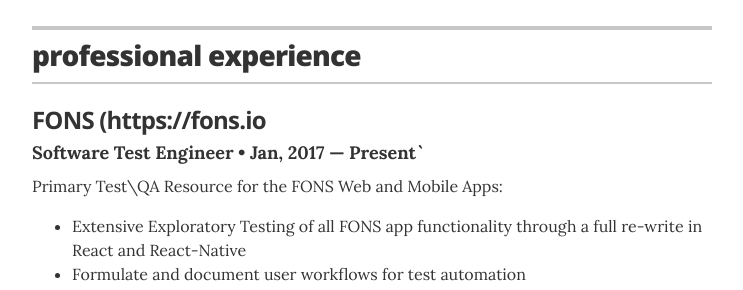
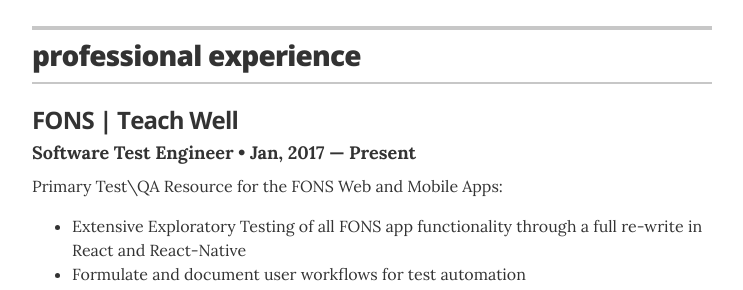
Before and after one commit to rharmaning/rharmaning.github.io, a Jekyll site: the page built from index.html, in a window 1280 px wide and 900 px high, scrolled down 563 px. Shown: the part 157-447 px from the top of the window, without its empty margins (268-1011 px from the left). Built offline with Jekyll 4.4.1, drawn with Linux system fonts in a browser that asks for light colours.

Commit message:
minor tweaks

```diff
--- a/_layouts/resume.html
+++ b/_layouts/resume.html
@@ -66,8 +66,8 @@
             </header>
 
             <div class="resume-item" itemscope itemprop="worksFor" itemtype="http://schema.org/Organization">
-                <h3 class="resume-item-title" itemprop="name">FONS (https://fons.io</h3>
-                <h4 class="resume-item-details" itemprop="description">Software Test Engineer &bull; Jan, 2017 &mdash; Present`</h4>
+                <h3 class="resume-item-title" itemprop="name">FONS | Teach Well</h3>
+                <h4 class="resume-item-details" itemprop="description">Software Test Engineer &bull; Jan, 2017 &mdash; Present</h4>
                 <p class="resume-item-copy">Primary Test\QA Resource for the FONS Web and Mobile Apps:</p>
                 <ul class="resume-item-list">
                     <li>Extensive Exploratory Testing of all FONS app functionality through a full re-write in React and React-Native</li>
```
